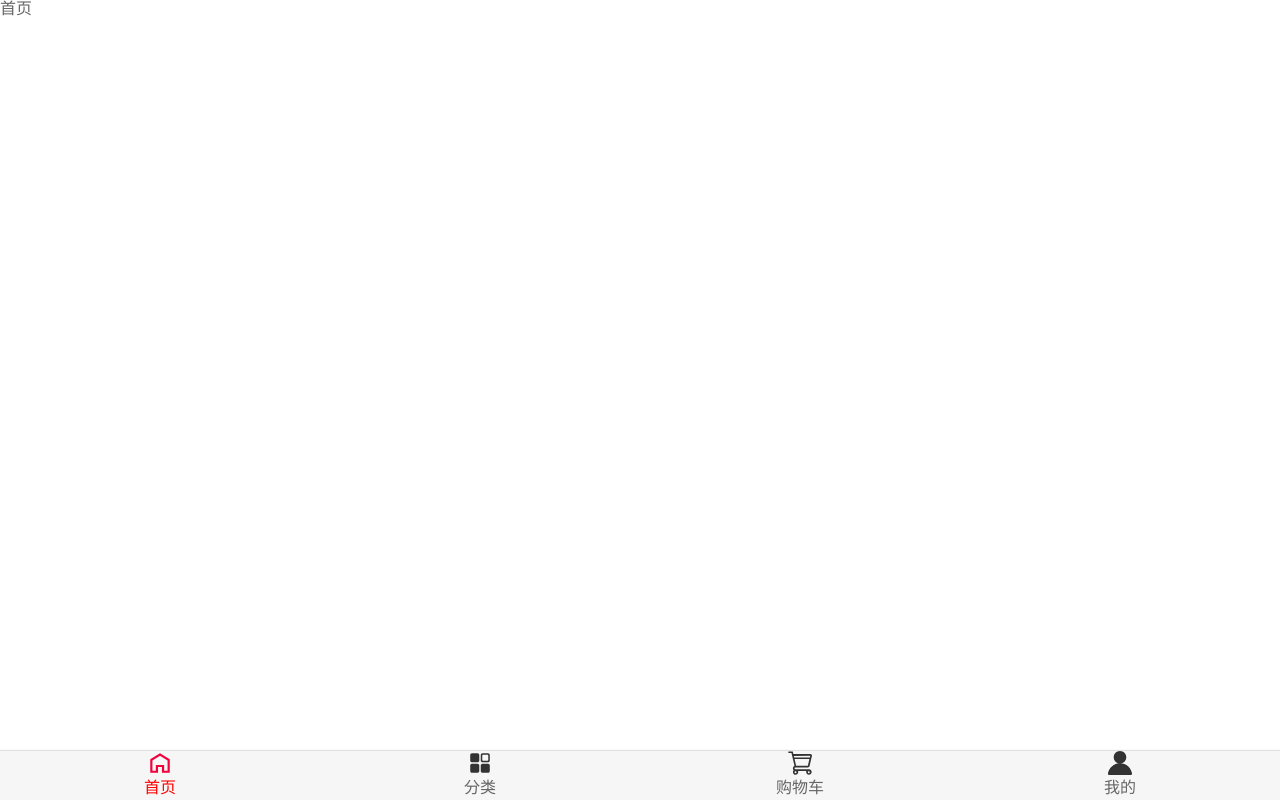
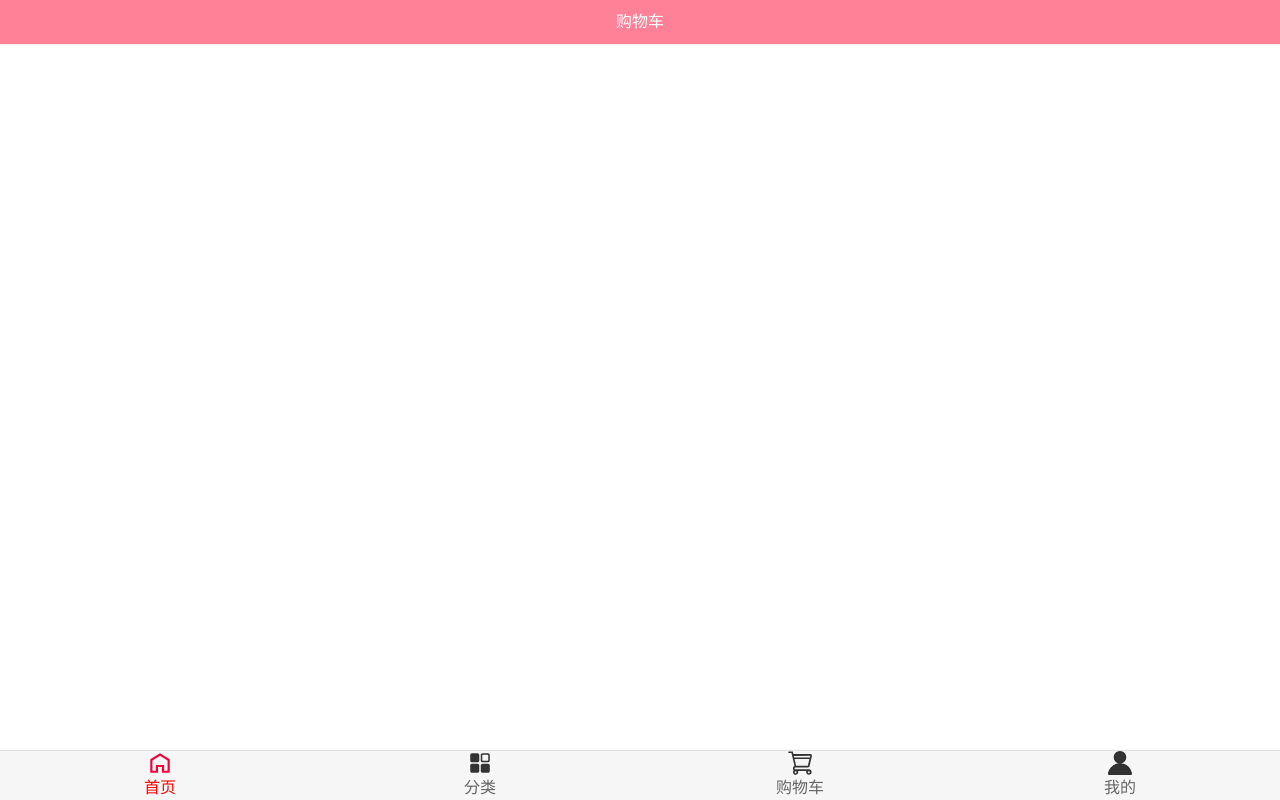
Before and after one commit to Huzc15717/supermall, a Vue app: page /home in a window 1280 px wide. Built offline with nearby package versions, Linux system fonts and the light colour scheme.

Commit message:
新增tabbar

```diff
--- a/package.json
+++ b/package.json
@@ -7,6 +7,7 @@
     "build": "vue-cli-service build"
   },
   "dependencies": {
+    "axios": "^0.21.1",
     "core-js": "^3.6.5",
     "vue": "^2.6.11",
     "vue-router": "^3.5.1"
--- /dev/null
+++ b/src/components/common/navbar/NavBar.vue
@@ -0,0 +1,30 @@
+<template>
+  <div class="nav-bar">
+    <div class="left"><slot name="left"></slot></div>
+    <div class="center"><slot name="center"></slot></div>
+    <div class="right"><slot name="right"></slot></div>
+  </div>
+</template>
+<script>
+export default {
+  name: "NavBar",
+  data() {
+    return {};
+  },
+};
+</script>
+<style scoped>
+.nav-bar {
+  display: flex;
+  line-height: 44px;
+  box-shadow: 0 1px 1px rgba(100, 100, 100, .1);
+}
+.left,
+.right {
+  width: 60px;
+}
+
+.center {
+  flex: 1;
+}
+</style>
--- a/src/views/home/Home.vue
+++ b/src/views/home/Home.vue
@@ -1,13 +1,24 @@
 <template>
-    <div>
-        首页
+    <div id="home">
+        <nav-bar class="home-nav"><div slot="center">购物车</div></nav-bar>
     </div>
 </template>
 
 <script>
+import NavBar from '@/components/common/navbar/NavBar.vue'
+
     export default {
-        name: 'Home'
+        name: 'Home',
+        components:{
+            NavBar
+        }
     }
 </script>
 
-<style></style>
+<style>
+.home-nav{
+    background: var(--color-tint);
+    text-align: center;
+    color: #fff;
+}
+</style>
```
Also changed, not shown: src/network/request.js (added, +32 -0 lines), 2 other files (tests, documents, lock files or other folders).
